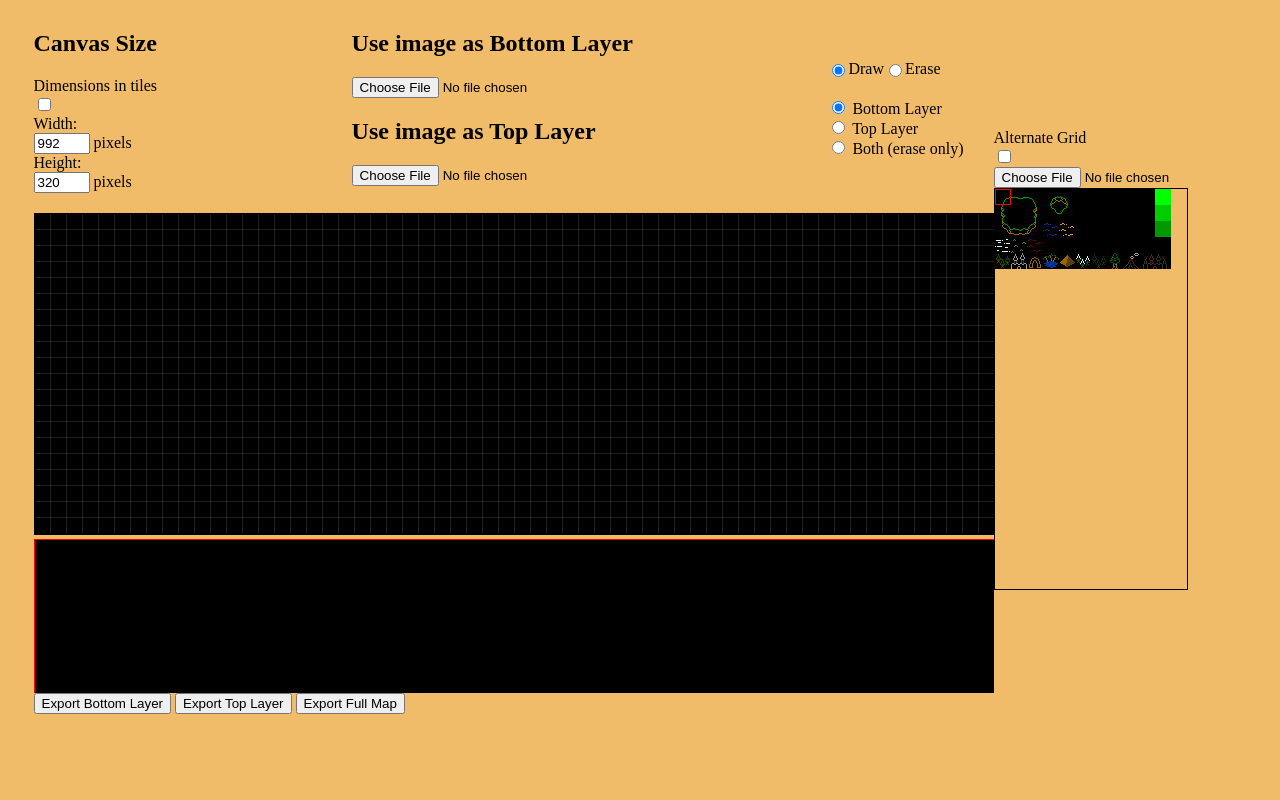
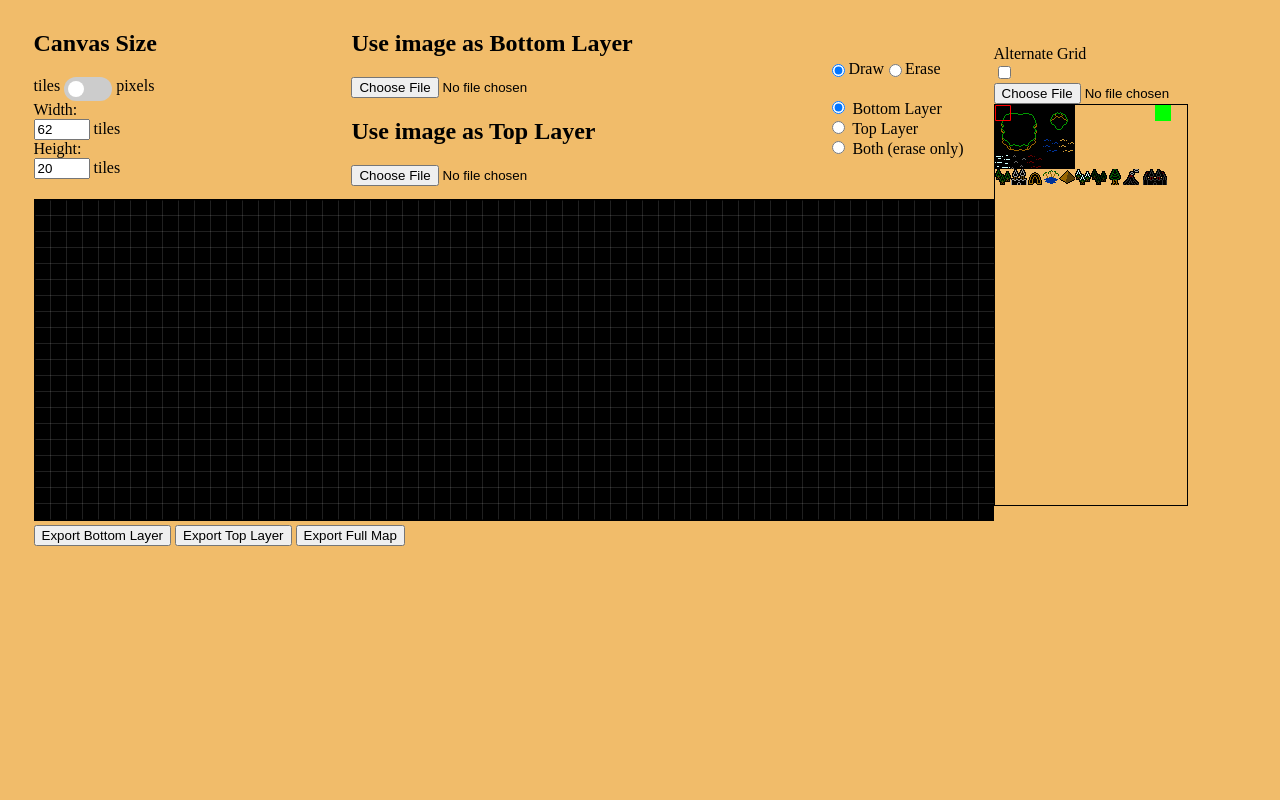
Before and after one commit to joaomarcosh/StickRangerMapMaker, a plain HTML site: page index.html in a window 1280 px wide. Drawn offline with Linux system fonts and the light colour scheme.

Commit message:
I dont even care anymore

```diff
--- a/canvas/Canvas.js
+++ b/canvas/Canvas.js
@@ -2,7 +2,7 @@ class Canvas {
 
     constructor(canvasElement) {
         this.canvas = canvasElement;
-        this.context = this.canvas.getContext("2d");
+        this.context = this.canvas.getContext("2d", { willReadFrequently: true });
         this.content = this.context.getImageData(0, 0, this.width, this.height);
     }
 
--- a/canvas/GridCanvas.js
+++ b/canvas/GridCanvas.js
@@ -23,9 +23,9 @@ class GridCanvas extends Canvas {
     }
 
     changeGrid() {
-        this.offsetX = offsetX;
-        this.offsetY = offsetY;
+        this.offsetX = this.offsetX ? 0 : 8;
+        this.offsetY = this.offsetY ? 0 : 8;
         this.drawGrid();
-        this.content = this.context.getImageData(0, 0, this.width, this.height);
+        this.setContent();
     }
 }
--- a/events.js
+++ b/events.js
@@ -21,8 +21,7 @@ gridCanvas.canvas.addEventListener('mousemove', function(event) {
         createTiles();
     }
     let {x,y} = getMousePos(gridCanvas,event);
-    gridCanvas.context.clearRect(0, 0, gridCanvas.width, gridCanvas.height);
-    gridCanvas.context.putImageData(gridCanvas.content,0,0);
+    gridCanvas.drawGrid();
     gridCanvas.drawRedBox(x,y);
 });
 
@@ -70,7 +69,7 @@ $("#tileOrPixel").addEventListener("click", function(event) {
 });
 
 $("#alternateGrid").addEventListener("click", function(event) {
-    gridCanvas.changeGrid((!gridCanvas.offsetX)*-8,(!gridCanvas.offsetX)*-8);
+    gridCanvas.changeGrid();
 });
 
 $("#mapDownload").addEventListener("click", function(event) {
--- a/helpers/exportFullMap.js
+++ b/helpers/exportFullMap.js
@@ -1,10 +1,17 @@
 function exportFullMap() {
     mapCanvas.setContent();
+    colorCanvas.setContent();
     topCanvas.setContent();
     gridCanvas.context.putImageData(mapCanvas.content,0,0);
     gridCanvas.setContent();
     const arraySize = gridCanvas.width * gridCanvas.height * 4;
     for (let i=0;i<arraySize;i+=4) {
+        if (colorCanvas.content.data[i+3]!==0) {
+            gridCanvas.content.data[i] = colorCanvas.content.data[i];
+            gridCanvas.content.data[i+1] = colorCanvas.content.data[i+1];
+            gridCanvas.content.data[i+2] = colorCanvas.content.data[i+2];
+            gridCanvas.content.data[i+3] = colorCanvas.content.data[i+3];
+        }
         if (topCanvas.content.data[i+3]!==0) {
             gridCanvas.content.data[i] = topCanvas.content.data[i];
             gridCanvas.content.data[i+1] = topCanvas.content.data[i+1];
--- a/helpers/fixNumber.js
+++ b/helpers/fixNumber.js
@@ -1,13 +1,13 @@
 function fixNumber() {
     if ($("#tileOrPixel").checked) {
+        $("#mapCanvasW").value = mapCanvas.width;
+        $("#mapCanvasH").value = mapCanvas.height;
+        $$("p")[2].innerHTML = " pixels";
+        $$("p")[3].innerHTML = " pixels";
+    } else {
         $("#mapCanvasW").value = mapCanvas.width/16;
         $("#mapCanvasH").value = mapCanvas.height/16;
-        $$("p")[0].innerHTML = " tiles";
-        $$("p")[1].innerHTML = " tiles";
-    } else {
-        $("#mapCanvasW").value = mapCanvas.width;
-        $("#mapCanvasH").value = mapCanvas.height;
-        $$("p")[0].innerHTML = " pixels";
-        $$("p")[1].innerHTML = " pixels";
+        $$("p")[2].innerHTML = " tiles";
+        $$("p")[3].innerHTML = " tiles";
     }
 }
--- a/helpers/place.js
+++ b/helpers/place.js
@@ -3,24 +3,26 @@ function place(event) {
     if ($("#drawRadio").checked) {
         if ($("#bottomRadio").checked) {
             mapCanvas.paintTile(selectedTile,x,y);
-            colorCanvas.paintTile(selectedTile,x,y);
         }
-        else if ($("#topRadio").checked) topCanvas.paintTile(selectedTile,x,y);
+        else if ($("#topRadio").checked) {
+            topCanvas.paintTile(selectedTile,x,y);
+        }
         else {
             mapCanvas.paintTile(selectedTile,x,y);
-            colorCanvas.paintTile(selectedTile,x,y);
             topCanvas.paintTile(selectedTile,x,y);
         }
     } else {
         if ($("#bottomRadio").checked) {
             mapCanvas.paintTile(emptyMapTile,x,y);
-            colorCanvas.paintTile(emptyMapTile,x,y);
+            colorCanvas.paintTile(emptyTopTile,x,y);
         }
-        else if ($("#topRadio").checked) topCanvas.paintTile(emptyTopTile,x,y);
+        else if ($("#topRadio").checked) {
+            topCanvas.paintTile(emptyTopTile,x,y);
+        }
         else {
             mapCanvas.paintTile(emptyMapTile,x,y);
-            colorCanvas.paintTile(emptyMapTile,x,y);
             topCanvas.paintTile(emptyTopTile,x,y);
+            colorCanvas.paintTile(emptyTopTile,x,y);
         }
     }
 }
--- a/index.html
+++ b/index.html
@@ -11,17 +11,21 @@
   </head>
 
   <body>
-    <div id="esquerda">
-      <div id="esquerdaSuperior">
+    <div id="left">
+      <div id="leftSuperior">
         <div id="canvasSize">
           <h2>Canvas Size</h2>
           <div id="sizeInputs">
-            <label for="tileOrPixel">Dimensions in tiles</label><br>
-            <input type="checkbox" id="tileOrPixel" name="tileOrPixel" autocomplete="off"><br>
+            <p>tiles</p>
+            <label class="switch" for="tileOrPixel">
+              <input type="checkbox" id="tileOrPixel" name="tileOrPixel" autocomplete="off">
+              <span class="slider round"></span>
+            </label>
+            <p>pixels</p><br>
             <label for="mapCanvasW">Width:</label><br>
-            <input type="number" id="mapCanvasW" name="mapCanvasW" value="992" autocomplete="off"><p> pixels</p><br>
+            <input type="number" id="mapCanvasW" name="mapCanvasW" value="62" autocomplete="off"><p> tiles</p><br>
             <label for="mapCanvasH">Height:</label><br>
-            <input type="number" id="mapCanvasH" name="mapCanvasH" value="320" autocomplete="off"><p> pixels</p><br>
+            <input type="number" id="mapCanvasH" name="mapCanvasH" value="20" autocomplete="off"><p> tiles</p><br>
           </div>
         </div>
         <div id="submitFiles">
@@ -45,25 +49,25 @@
           <label for="bothRadio">Both (erase only)</label>
         </div>
       </div>
-      <div id="esquerdaCanvas">
+      <div id="leftCanvas">
         <canvas id="mapCanvas" width="992px" height="320px"></canvas>
+        <canvas id="colorCanvas" width="992px" height="320px"></canvas>
         <canvas id="topCanvas" width="992px" height="320px"></canvas>
         <canvas id="gridCanvas" width="992px" height="320px"></canvas>
-        <canvas id="colorCanvas" width="992px" height="320px"></canvas>
       </div>
-      <div id="esquerdaInferior">
+      <div id="leftInferior">
         <button id="mapDownload">Export Bottom Layer</button>
         <button id="topDownload">Export Top Layer</button>
         <button id="fullDownload">Export Full Map</button>
       </div>
     </div>
-    <div id="direita">
-      <div id="direitaSuperior">
+    <div id="right">
+      <div id="rightSuperior">
         <label for="alternateGrid">Alternate Grid</label><br>
         <input type="checkbox" id="alternateGrid" name="alternateGrid" autocomplete="off"><br>
         <input type="file" accept="image/*" id="tileFile" name="tilefile">
       </div>
-      <div id="direitaCanvas">
+      <div id="rightCanvas">
         <canvas id="tileCanvas" width="192px" height="400px"></canvas>
         <canvas id="tileGridCanvas" width="192px" height="400px"></canvas>
       </div>
--- a/index.js
+++ b/index.js
@@ -7,7 +7,6 @@ const mapCanvas = new Canvas($("#mapCanvas"));
 const topCanvas = new Canvas($("#topCanvas"));
 const gridCanvas = new GridCanvas($("#gridCanvas"));
 const colorCanvas = new Canvas($('#colorCanvas'));
-colorCanvas.paintCanvasBackground('black');
 
 let selectedTile;
 let mouseDown = false;
@@ -17,7 +16,7 @@ const emptyMapTile = mapCanvas.context.getImageData(0, 0, 16, 16);
 const emptyTopTile = tileCanvas.context.getImageData(0, 0, 16, 16);
 
 const baseTileSet = new Image();
-baseTileSet.src = "./images/mt5.png";
+baseTileSet.src = "./images/mt6.png";
 
 gridCanvas.drawGrid();
 gridCanvas.setContent();
--- a/styles.css
+++ b/styles.css
@@ -16,7 +16,7 @@ p {
   display: inline;
 }
 
-#esquerdaSuperior {
+#leftSuperior {
   display: flex;
   max-height: 40vh;
   justify-content: space-between;
@@ -27,20 +27,27 @@ p {
   display: flex;
 }
 
-#esquerdaCanvas {
+#leftCanvas {
   max-height: 60vh;
   max-width:75vw;
   overflow: scroll;
   position: relative;
 }
 
-#esquerda {
+#left {
   max-width: 75vw;
 }
 
 #mapCanvas {
   border:1px solid #000000;
 
+  top: 0;
+  left: 0;
+}
+
+#colorCanvas {
+  border:1px solid #FF0000;
+  position: absolute;
   top: 0;
   left: 0;
 }
@@ -59,17 +66,13 @@ p {
   left: 0;
 }
 
-#colorCanvas {
-  border:1px solid #FF0000;
-}
-
-#direita {
+#right {
   max-height: 70vh;
   max-width: 20vw;
 
 }
 
-#direitaCanvas {
+#rightCanvas {
   overflow: scroll;
   position: relative;
 }
@@ -101,3 +104,63 @@ p {
 #mapCanvasW, #mapCanvasH {
   width: 48px;
 }
+
+.switch {
+  position: relative;
+  display: inline-block;
+  width: 48px;
+  height: 24px;
+}
+
+.switch input {
+  opacity: 0;
+  width: 0;
+  height: 0;
+}
+
+.slider {
+  position: absolute;
+  cursor: pointer;
+  top: 0;
+  left: 0;
+  right: 0;
+  bottom: 0;
+  background-color: #ccc;
+  -webkit-transition: .4s;
+  transition: .4s;
+}
+
+.slider:before {
+  position: absolute;
+  content: "";
+  height: 16px;
+  width: 16px;
+  left: 4px;
+  bottom: 4px;
+  background-color: white;
+  -webkit-transition: .4s;
+  transition: .4s;
+}
+
+input:checked + .slider {
+  background-color: #2196F3;
+}
+
+input:focus + .slider {
+  box-shadow: 0 0 1px #2196F3;
+}
+
+input:checked + .slider:before {
+  -webkit-transform: translateX(24px);
+  -ms-transform: translateX(24px);
+  transform: translateX(24px);
+}
+
+/* Rounded sliders */
+.slider.round {
+  border-radius: 34px;
+}
+
+.slider.round:before {
+  border-radius: 50%;
+}
```
Also changed, not shown: helpers/createTiles.js (+8 -8 lines), images/mt6.png (added).
